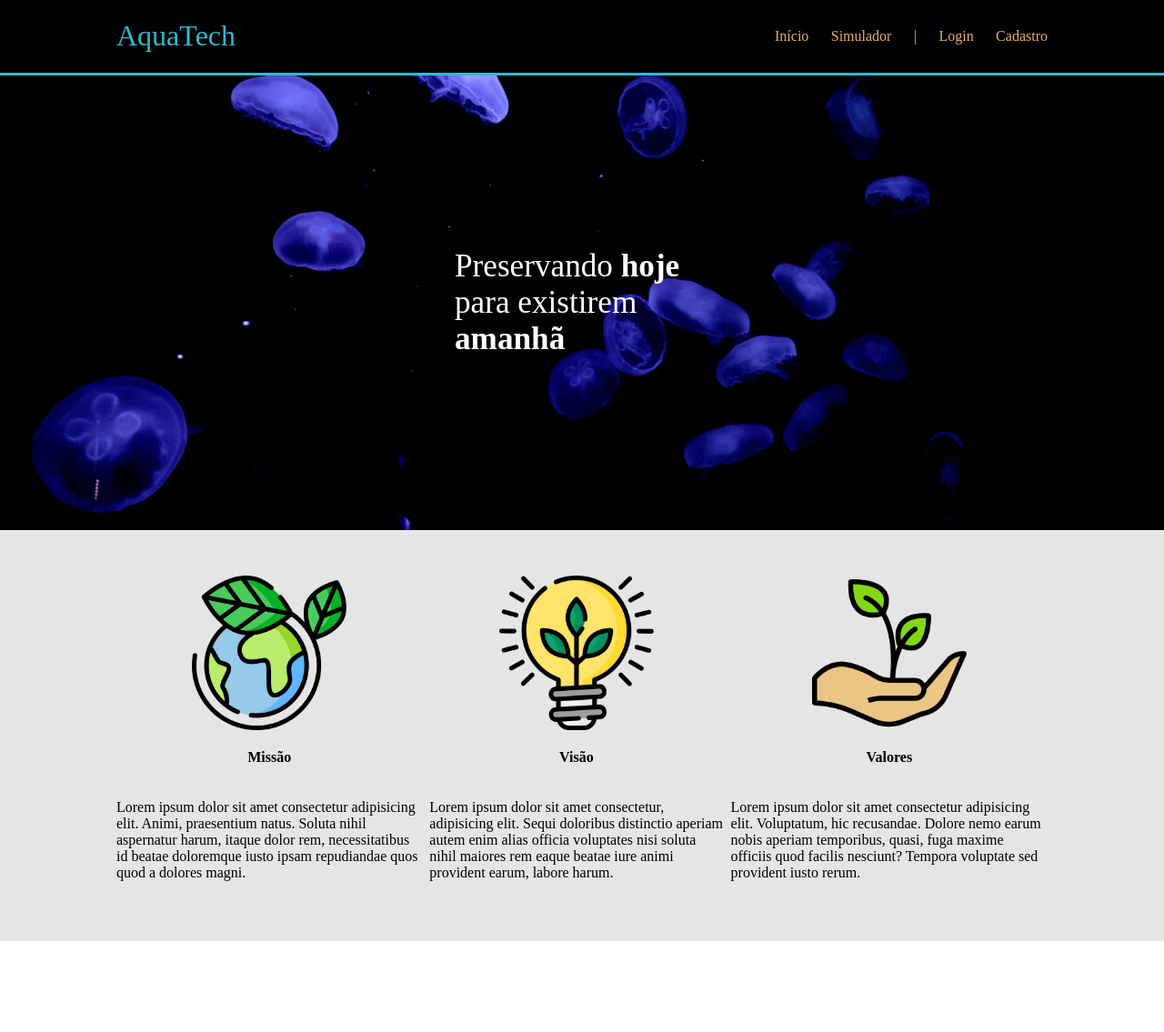
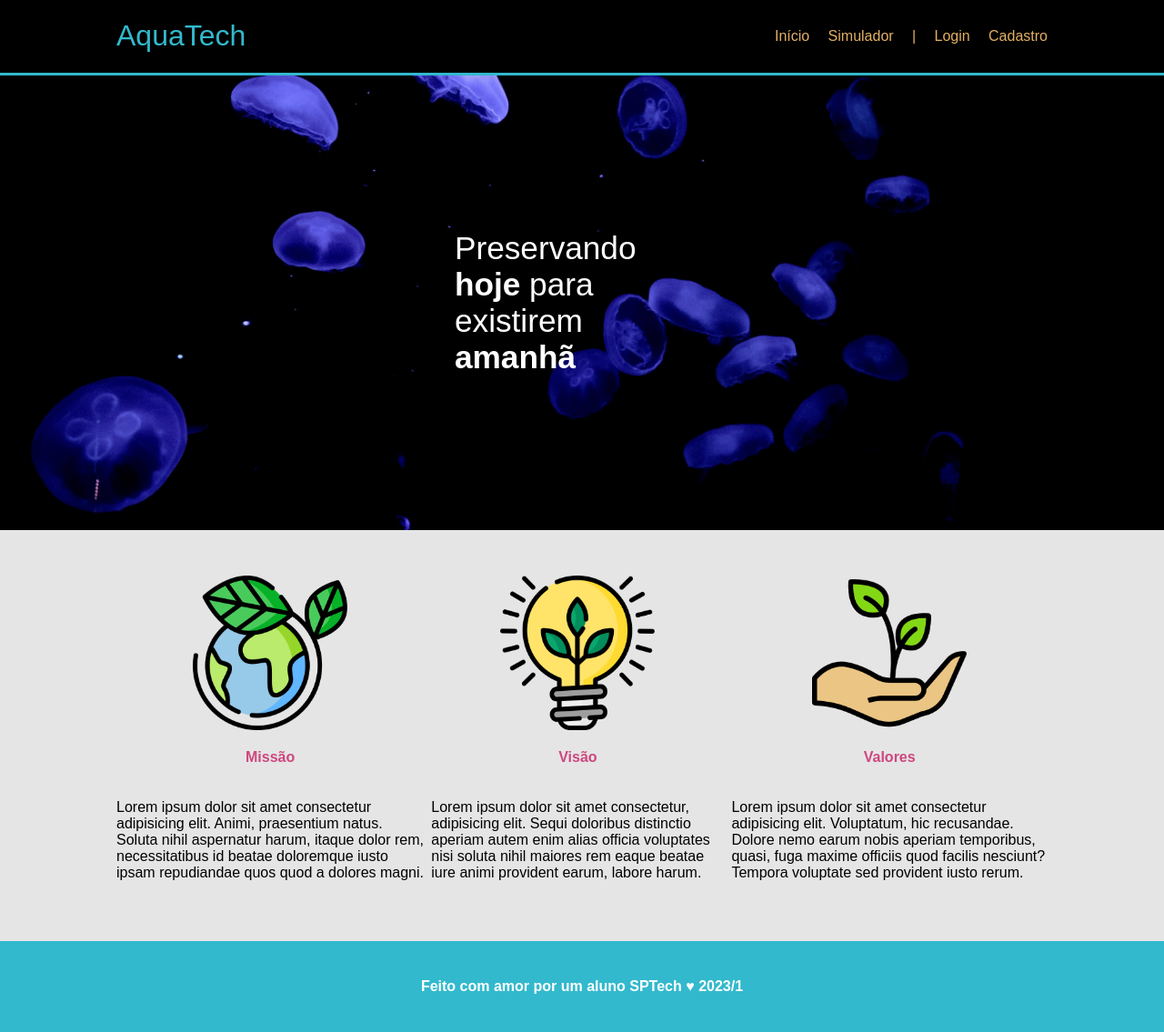
Before and after one commit to Guss00/HTML-CSS, a plain HTML site: page Aula_02-Site/index.html in a window 1280 px wide. Shown: the whole page at 91% size. Before the commit the page ends 1035 px from the top, so only its background shows below. Drawn offline with Linux system fonts and the light colour scheme.

Commit message:
Atualização do Site

```diff
--- a/Aula 02/CSS/style.css
+++ b/Aula_02-Site/CSS/style.css
@@ -1,3 +1,7 @@
+*{
+    font-family: Arial;
+}
+
 body{
     margin: 0;
     padding: 0;
@@ -82,3 +86,27 @@ body{
     padding: 50px 0;
     gap: 8px;
 }
+
+.box img{
+    width: 170px;
+}
+
+.box h4 {
+    color: #ce477f;
+    font-weight: bold;
+}
+
+/* Footer */
+
+.footer{
+    width: 100%;
+    height: 100px;
+    background-color: #32b9cd;
+    color: white;
+}
+
+.footer .container {
+    justify-content: center;
+    align-items: center;
+    height: 100%;
+}
--- a/Aula 02/index.html
+++ b/Aula_02-Site/index.html
@@ -15,11 +15,11 @@
         <div class="container">
             <h1 class="titulo">AquaTech</h1>
             <ur class="navbar">
-                <li><a href="">Início</a></li>
+                <li>Início</li>
                 <li><a href="">Simulador</a></li>
                 <li>|</li>
-                <li><a href="">Login</a></li>
-                <li><a href="">Cadastro</a></li>
+                <li><a href="login.html">Login</a></li>
+                <li><a href="cadastro.html">Cadastro</a></li>
             </ur>
         </div>
     </div>
@@ -53,5 +53,14 @@
         </div>
     </div>
 </div>
+
+<div class="footer">
+    <div class="container">
+        <h4>
+            Feito com amor por um aluno SPTech &hearts; 2023/1
+        </h4>
+    </div>
+</div>
+
 </body>
 </html>
```
Also changed, not shown: Aula_01/aula_css_embutido.html (renamed from Aula 01/aula_css_embutido.html), Aula_01/aula_css_interno.html (renamed from Aula 01/aula_css_interno.html), Aula_01/externo/arquivo1.html (renamed from Aula 01/externo/arquivo1.html), Aula_01/externo/arquivo2.html (renamed from Aula 01/externo/arquivo2.html), Aula_01/externo/style.css (renamed from Aula 01/externo/style.css), Aula_02-Site/CSS/style-form.css (renamed from Aula 02/CSS/style-form.css), Aula_02-Site/assests/imgs/bg-jelly-fish-para_outras_pags.png (renamed from Aula 02/assests/imgs/bg-jelly-fish-para_outras_pags.png), Aula_02-Site/assests/imgs/favicon2.ico (renamed from Aula 02/assests/imgs/favicon2.ico), Aula_02-Site/assests/imgs/growth_color.png (renamed from Aula 02/assests/imgs/growth_color.png), Aula_02-Site/assests/imgs/lightbulb_color.png (renamed from Aula 02/assests/imgs/lightbulb_color.png), Aula_02-Site/assests/imgs/planet-earth_color.png (renamed from Aula 02/assests/imgs/planet-earth_color.png), Aula_02-Site/cadastro.html (renamed from Aula 02/cadastro.html), Aula_02-Site/login.html (renamed from Aula 02/login.html).
